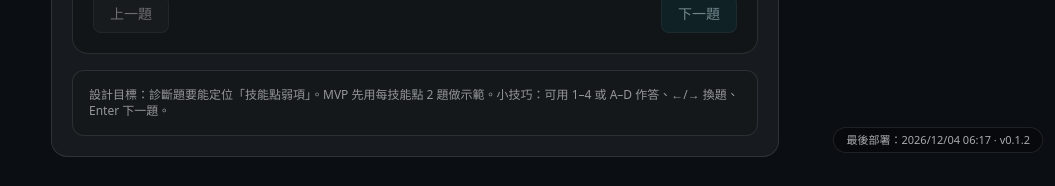
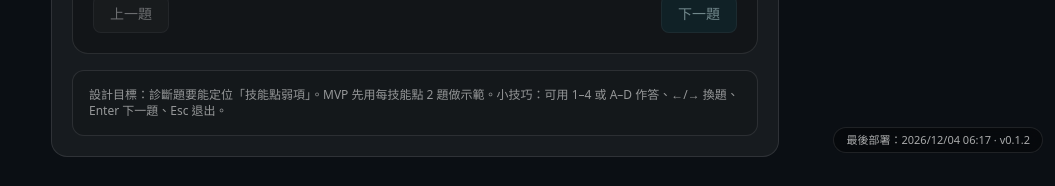
Before and after one commit to chuntengtsai/chem-review-pwa, a React (Vite) app: page / in a window 1280 px wide. Both pictures are taken after a click on the button "開始診斷". Shown: the part 635-821 px from the top of the page, without its empty margins (225-1280 px from the left). Built offline with nearby package versions, Linux system fonts and the light colour scheme.

Commit message:
diag: allow Esc to exit diagnostic

```diff
--- a/src/App.jsx
+++ b/src/App.jsx
@@ -602,6 +602,12 @@ export default function App() {
 
       const q = currentQ;
       if (!q) return;
+
+      if (e.key === 'Escape') {
+        e.preventDefault();
+        setView('home');
+        return;
+      }
 
       const choicesLen = Array.isArray(q.choices) ? q.choices.length : 0;
       const k = String(e.key || '').toLowerCase();
@@ -1213,7 +1219,7 @@ export default function App() {
               </div>
 
               <div className="rounded-xl border border-white/10 bg-black/10 p-4 text-xs text-white/55">
-                設計目標：診斷題要能定位「技能點弱項」。MVP 先用每技能點 2 題做示範。小技巧：可用 1–4 或 A–D 作答、←/→ 換題、Enter 下一題。
+                設計目標：診斷題要能定位「技能點弱項」。MVP 先用每技能點 2 題做示範。小技巧：可用 1–4 或 A–D 作答、←/→ 換題、Enter 下一題、Esc 退出。
               </div>
             </div>
           ) : null}
```
